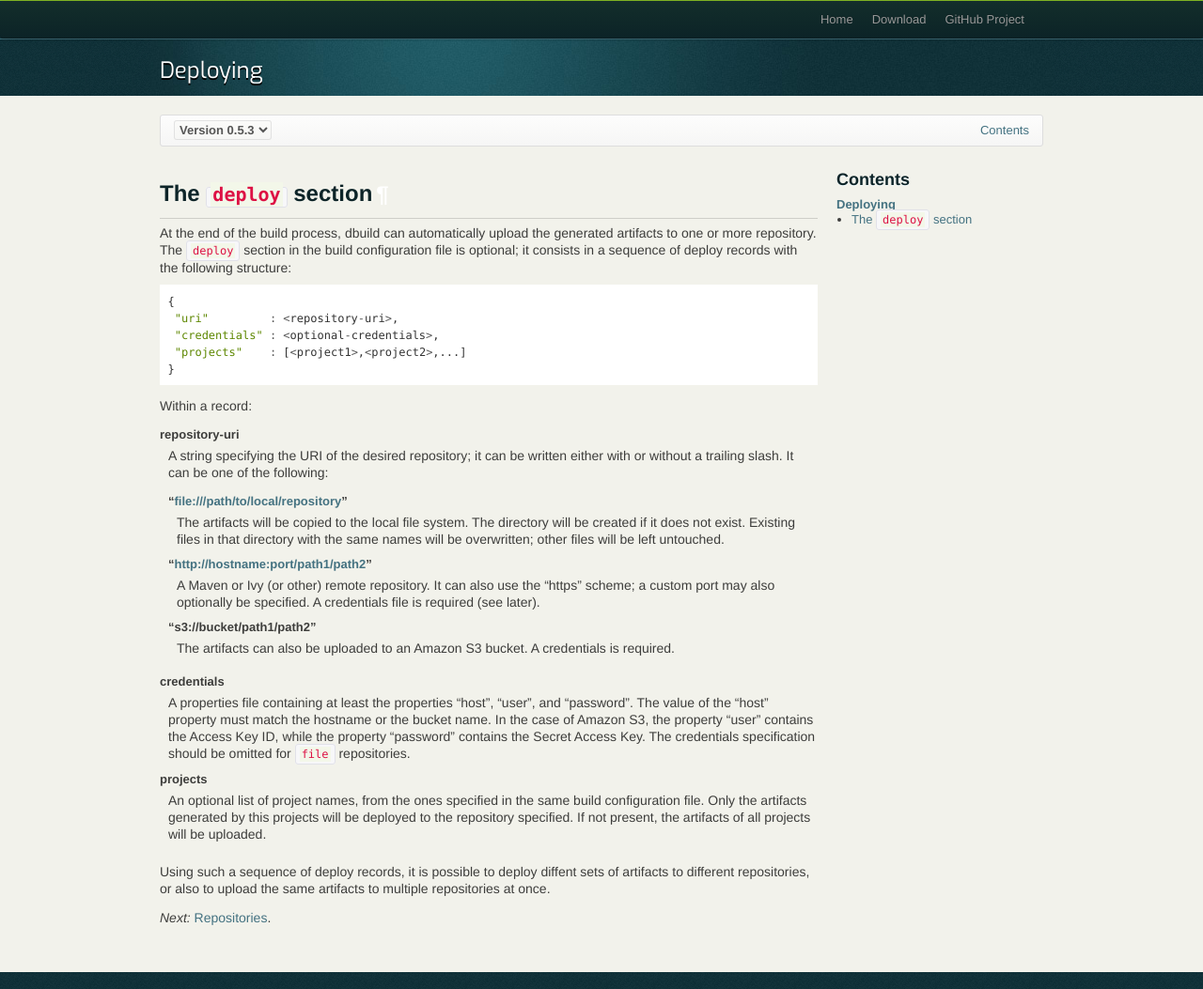
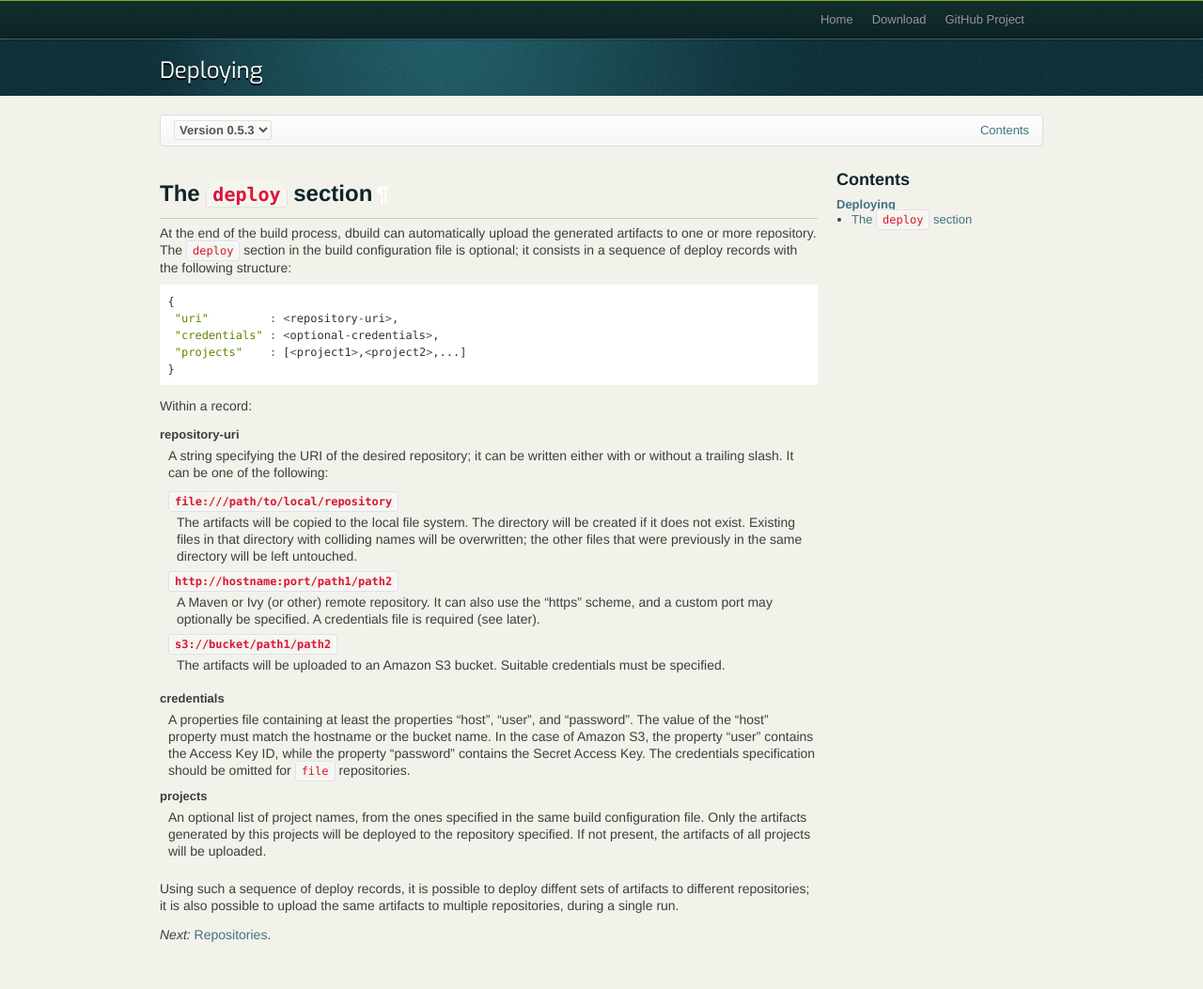
Before and after one commit to lightbend-labs/dbuild, a Sphinx documentation site: the page built from docs/src/sphinx/deploy.rst, in a window 1280 px wide. Shown: the whole page at 94% size. Built offline with Sphinx 7.4.7, drawn with Linux system fonts in a browser that asks for light colours.

Commit message:
Docs changes.

```diff
--- a/docs/src/sphinx/deploy.rst
+++ b/docs/src/sphinx/deploy.rst
@@ -22,17 +22,19 @@ repository-uri
   A string specifying the URI of the desired repository; it can be written either with or
   without a trailing slash. It can be one of the following:
 
-  "file:///path/to/local/repository"
+  ``file:///path/to/local/repository``
     The artifacts will be copied to the local file system. The directory will be created
-    if it does not exist. Existing files in that directory with the same names will be
-    overwritten; other files will be left untouched.
+    if it does not exist. Existing files in that directory with colliding names will be
+    overwritten; the other files that were previously in the same directory will be left
+    untouched.
 
-  "http://hostname:port/path1/path2"
-    A Maven or Ivy (or other) remote repository. It can also use the "https" scheme;
-    a custom port may also optionally be specified. A credentials file is required (see later).
+  ``http://hostname:port/path1/path2``
+    A Maven or Ivy (or other) remote repository. It can also use the "https" scheme, and
+    a custom port may optionally be specified. A credentials file is required (see later).
 
-  "s3://bucket/path1/path2"
-    The artifacts can also be uploaded to an Amazon S3 bucket. A credentials is required.
+  ``s3://bucket/path1/path2``
+    The artifacts will be uploaded to an Amazon S3 bucket. Suitable credentials must be
+    specified.
 
 credentials
   A properties file containing at least the properties "host", "user", and "password". The
@@ -47,7 +49,8 @@ projects
   not present, the artifacts of all projects will be uploaded.
 
 Using such a sequence of deploy records, it is possible to deploy diffent sets of artifacts to different
-repositories, or also to upload the same artifacts to multiple repositories at once.
+repositories; it is also possible to upload the same artifacts to multiple repositories, during a
+single run.
 
 
 *Next:* :doc:`repositories`.
```
